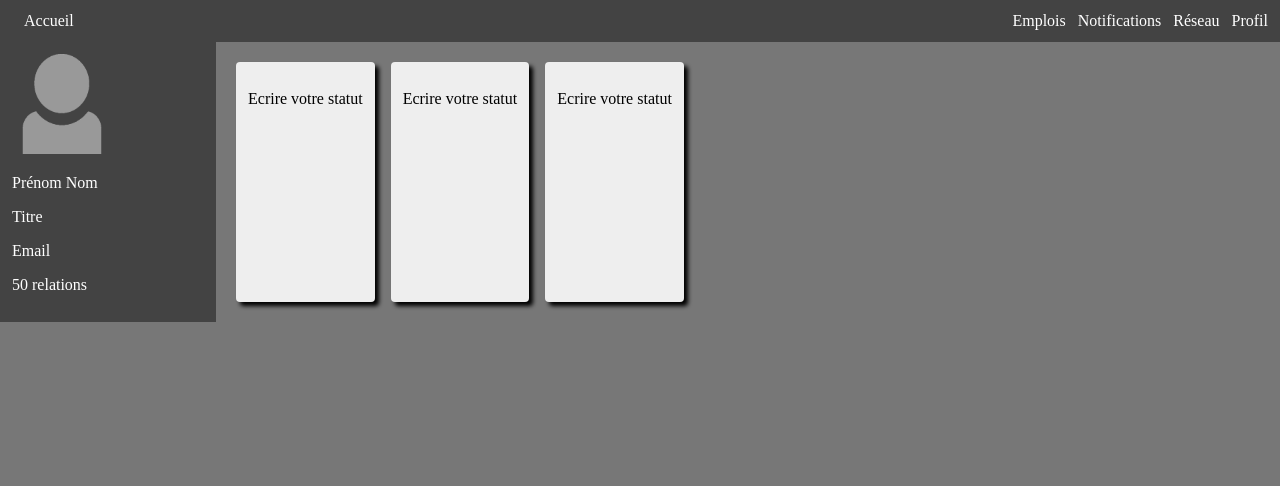
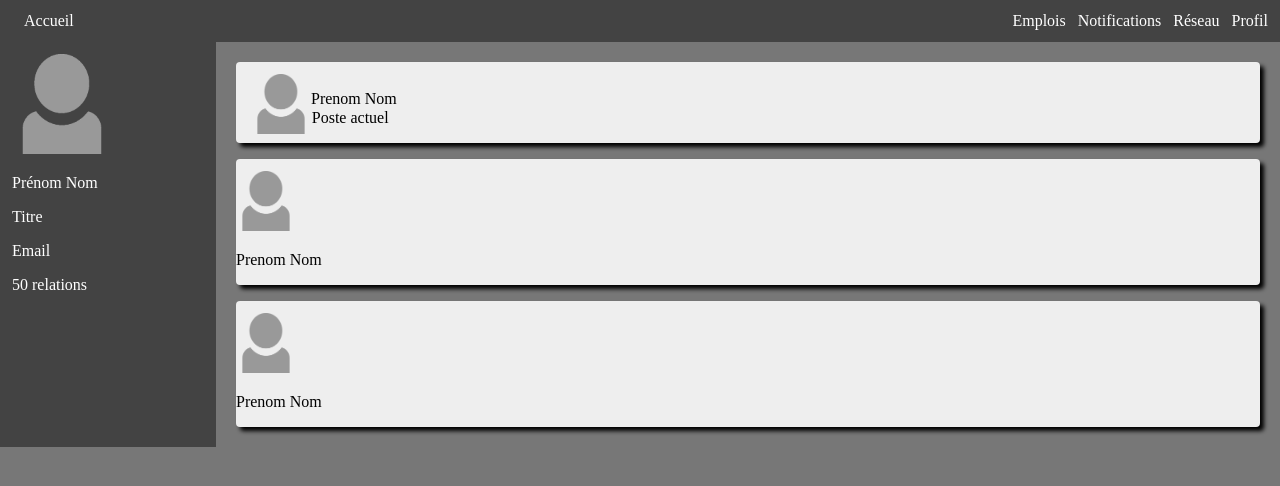
Before and after one commit to Jujulego/linkedece, a PHP site: page /accueil.php in a window 1280 px wide. Shown: the top 486 px of the page. Run offline with PHP 8.4, Linux system fonts and the light colour scheme.

Commit message:
amélioration du post

```diff
--- a/accueil.php
+++ b/accueil.php
@@ -32,13 +32,19 @@
 
             <section id="mur">
                 <article>
-                    <p>Ecrire votre statut</p>
+                    <div id="post">
+                        <img src="profil.png" width="60px" height="60px" alt="Photo de profil par défault" />
+                        <p>Prenom Nom</p>
+                        <div class="posteact"><p>Poste actuel</p></div>
+                    </div>
                 </article>
                 <article>
-                    <p>Ecrire votre statut</p>
+                    <img src="profil.png" width="60px" height="60px" alt="Photo de profil par défault" />
+                    <p>Prenom Nom</p>
                 </article>
                 <article>
-                    <p>Ecrire votre statut</p>
+                    <img src="profil.png" width="60px" height="60px" alt="Photo de profil par défault" />
+                    <p>Prenom Nom</p>
                 </article>
             </section>
         </div>
--- a/css/style_accueil.css
+++ b/css/style_accueil.css
@@ -20,12 +20,26 @@
     padding: 12px;
 
     display: flex;
+    flex-direction: column;
+
 }
 
 #mur article {
     background: #eee;
     margin: 8px;
-    padding: 12px;
+    padding-top: 12px;
     box-shadow: black 4px 4px 4px;
     border-radius: 4px;
 }
+
+#post
+{
+    display: flex;
+    margin-left: 15px;
+}
+
+.posteact
+{
+    margin-left: -85px;
+    margin-top: 19px;
+}
```
Also changed, not shown: css/styleAccueil.css (deleted, +0 -52 lines), css/style_profil.css (added, +11 -0 lines), profil.php (added, +33 -0 lines).
